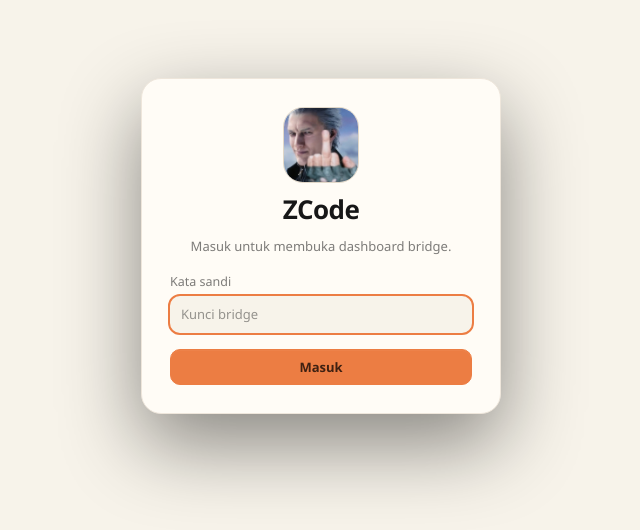
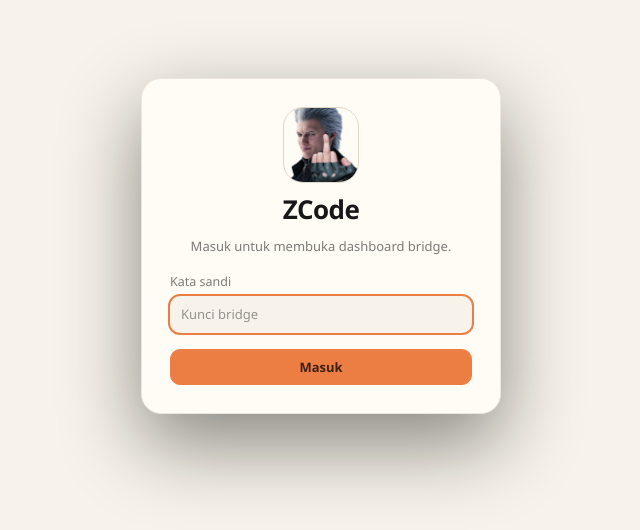
Before and after one commit to ShinRyu04/Zcode-Fucking-Mod, a plain HTML site: page internal/webui/index.html in a window 1280 px wide. Shown: the part 154-684 px from the top of the page, without its empty margins (319-959 px from the left). Drawn offline with Linux system fonts and the light colour scheme; no server answers.

Commit message:
brand: new Vergil image for README, login gate and dashboard; document dashboard login

```diff
--- a/internal/webui/index.html
+++ b/internal/webui/index.html
@@ -14,7 +14,7 @@
 
 <div class="gate" id="gate" hidden>
   <form class="gate-card" id="gateform">
-    <img class="gate-logo" src="/assets/brand.jpg" alt="">
+    <img class="gate-logo" src="/assets/brand.png" alt="">
     <h1>ZCode</h1>
     <p class="gate-sub">Masuk untuk membuka dashboard bridge.</p>
     <label class="field"><span>Kata sandi</span><input type="password" id="gatepass" autocomplete="current-password" spellcheck="false" placeholder="Kunci bridge"></label>
@@ -26,7 +26,7 @@
 <div class="app" id="app" hidden>
   <aside class="sidebar" aria-label="Panel samping">
     <div class="side-brand">
-      <img class="brand-mark" src="/assets/brand.jpg" alt="">
+      <img class="brand-mark" src="/assets/brand.png" alt="">
       <span class="side-brand-text">
         <span class="brand-name">ZCode</span>
         <span class="brand-sub" id="brandsub">menyambung</span>
```
Also changed, not shown: internal/webui/assets/brand.jpg (deleted), internal/webui/assets/brand.png (added), 1 other file.
